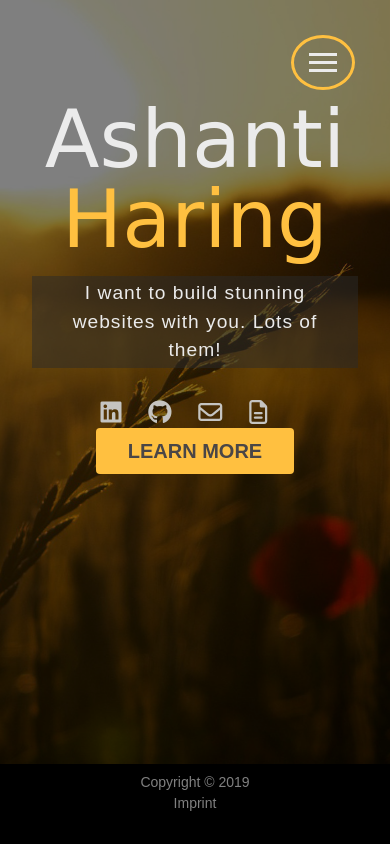
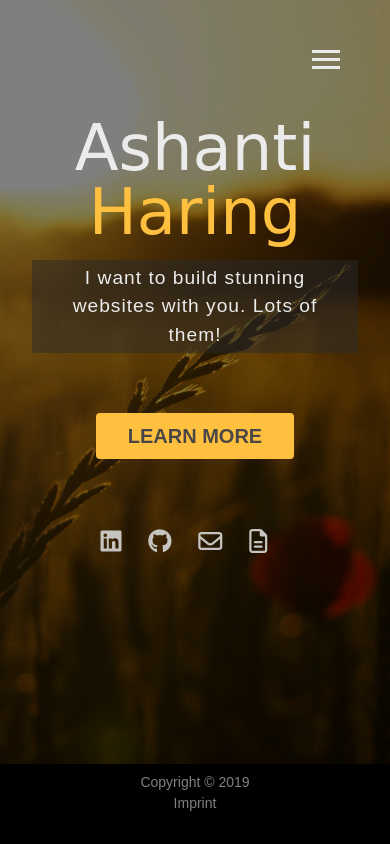
Before and after one commit to AshantiCode/ashanti-portfolio, a website: page dist/index.html in a window 390 px wide. Drawn offline with Linux system fonts and the light colour scheme; a web font is replaced by a local one.

Commit message:
swap social icons on mobile

```diff
--- a/scss/_mobile.scss
+++ b/scss/_mobile.scss
@@ -51,7 +51,8 @@
 		height: 25vh;
 		transform: translate3d(100%, 0, 0);
 
-		.greeting {
+		.greeting,
+		.name {
 			display: none;
 		}
 
@@ -98,14 +99,23 @@
 
 		&#home {
 			h1 {
-				margin-top: 8vh;
-				font-size: 5rem;
+				margin-top: 10vh;
+				font-size: 4rem;
 			}
 
 			.more-btn {
 				margin-top: 0;
 			}
+
+			.icons {
+				position: relative;
+				bottom: -9rem;
+			}
 		}
+	}
+
+	.menu-btn {
+		border: none;
 	}
 
 	#projects {
--- a/scss/main.scss
+++ b/scss/main.scss
@@ -288,15 +288,10 @@ main {
     }
 }
 
-.impressum {
-    // position: absolute;
-    // bottom: 2%;
-    // right: 3%;
-    // font-size: 12px;
-}
+
 
 // Impresseum Page
-#impressum-page {
+.content {
     margin: 2rem;
 
     .heading {
```
Also changed, not shown: dist/css/main.css, dist/impressum.html, dist/js/main.js.
